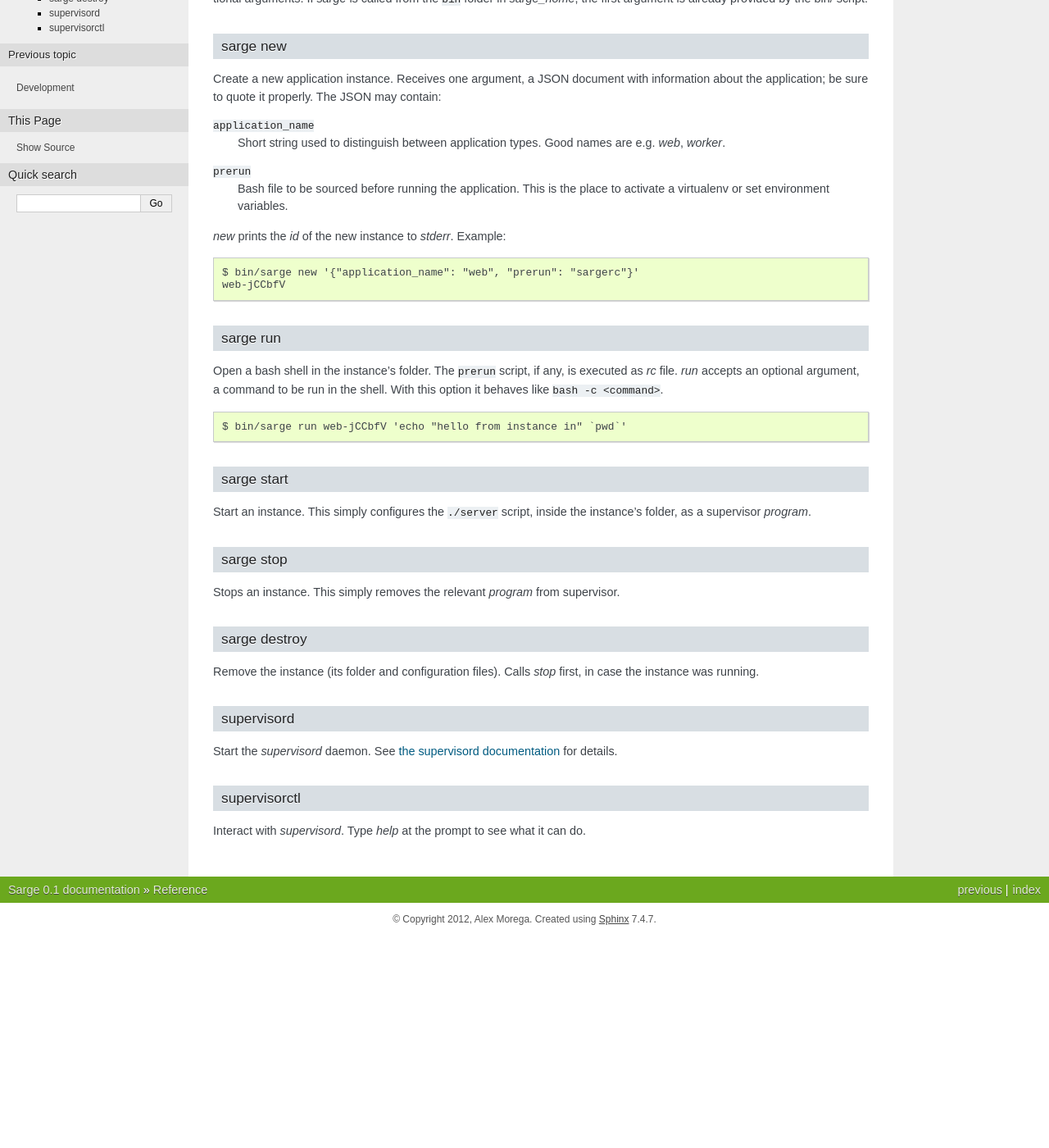
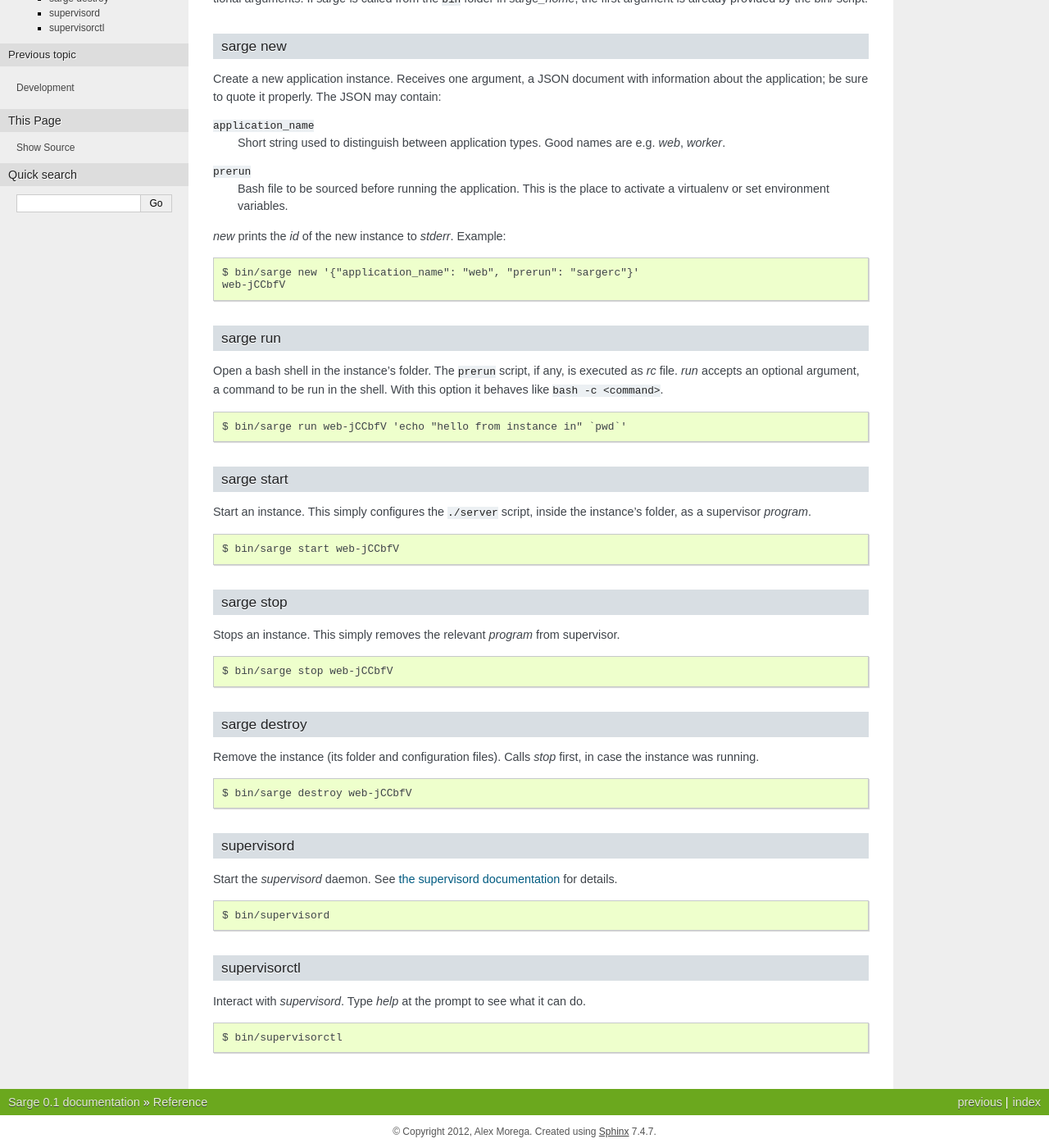
Before and after one commit to mgax/airship, a Sphinx documentation site: the page built from docs/reference.rst, in a window 1280 px wide and 1400 px high, scrolled down 209 px. Shown: the whole window at 82% size. Built offline with Sphinx 7.4.7, drawn with Linux system fonts in a browser that asks for light colours; before the commit the page ends 1350 px from its top, so only the background shows below that.

Commit message:
simple example for each command

```diff
--- a/docs/reference.rst
+++ b/docs/reference.rst
@@ -45,20 +45,36 @@ sarge start
 Start an instance. This simply configures the ``./server`` script,
 inside the instance's folder, as a supervisor `program`.
 
+::
+
+    $ bin/sarge start web-jCCbfV
+
 sarge stop
 ----------
 Stops an instance. This simply removes the relevant `program` from
 supervisor.
+
+::
+
+    $ bin/sarge stop web-jCCbfV
 
 sarge destroy
 -------------
 Remove the instance (its folder and configuration files). Calls `stop`
 first, in case the instance was running.
 
+::
+
+    $ bin/sarge destroy web-jCCbfV
+
 supervisord
 -----------
 Start the `supervisord` daemon. See `the supervisord documentation`_ for
 details.
+
+::
+
+    $ bin/supervisord
 
 .. _the supervisord documentation: http://supervisord.org/running.html#running-supervisord
 
@@ -66,3 +82,7 @@ supervisorctl
 -------------
 Interact with `supervisord`. Type `help` at the prompt to see what it
 can do.
+
+::
+
+    $ bin/supervisorctl
```
